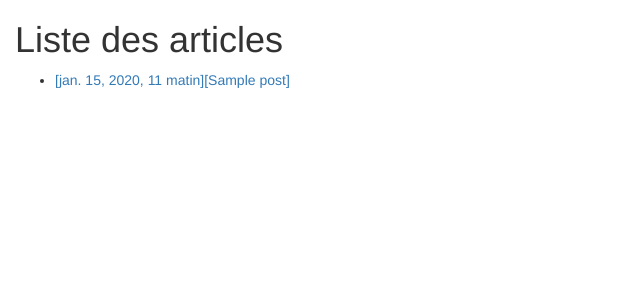
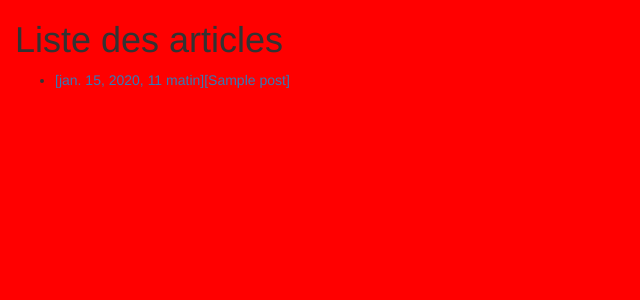
Before and after one commit to kbrante/mini_projet_djagno, a Django app: template post/templates/post_list.html in a window 1280 px wide. Shown: the top 300 px of the page, without its empty margins (0-640 px from the left). Run offline with Django 3.2, Linux system fonts and the light colour scheme; the template is opened without the code that fills it: values that come from a table or form of the project are taken from there, others are empty; tables that the repository leaves empty hold one stand-in row (values such as "Sample post"); parts of the project's set-up code (start-up, migrations or seed data) failed here and were passed over; some libraries are stand-ins or nearby versions.

Commit message:
add static

```diff
--- a/mini_projet/settings.py
+++ b/mini_projet/settings.py
@@ -121,3 +121,7 @@ USE_TZ = True
 # https://docs.djangoproject.com/en/1.11/howto/static-files/
 
 STATIC_URL = '/static/'
+
+STATICFILES_DIRS = [
+    os.path.join(BASE_DIR, "mini_projet", "static"),
+]
--- /dev/null
+++ b/mini_projet/static/css/style.css
@@ -0,0 +1,3 @@
+body {
+    background-color: red;
+}
--- a/mini_projet/templates/base.html
+++ b/mini_projet/templates/base.html
@@ -1,3 +1,5 @@
+{% load static%}
+
 <!DOCTYPE html>
 <html lang="fr">
 
@@ -8,7 +10,7 @@
     <title>{% block title %} {% endblock title %}</title>
 
     <link rel="stylesheet" href="static/external/bootstrap/dist/css/bootstrap.min.css">
-    <link rel="stylesheet" href="./static/css/style.css">
+    <link rel="stylesheet" href="{% static 'css/style.css' %}">
 </head>
 
 <body>
--- a/mini_projet/urls.py
+++ b/mini_projet/urls.py
@@ -16,8 +16,11 @@ Including another URLconf
 from django.conf.urls import url,include
 from django.contrib import admin
 
+from django.conf import settings
+from django.conf.urls.static import static
+
 urlpatterns = [
     url(r'^grappelli/', include('grappelli.urls')), # grappelli URLS
     url(r'^admin/', admin.site.urls),
     url(r'^', include('post.urls'))
-]
+] + static(settings.STATIC_URL, document_root=settings.STATIC_ROOT)
```
